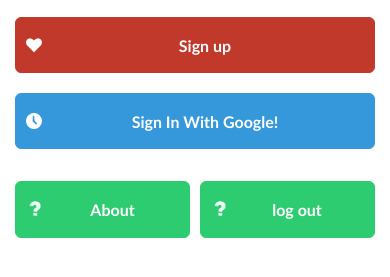
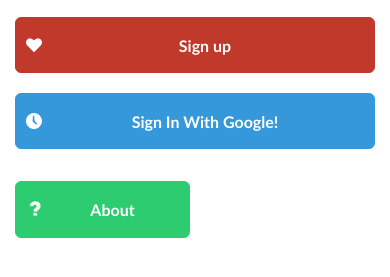
Before and after one commit to hugotorres/phonegap-diana, a plain HTML site: page index.html in a window 390 px wide. Shown: the part 233-510 px from the top of the page. Drawn offline with Linux system fonts and the light colour scheme; some packages are replaced by stand-ins of ours.

Commit message:
con logout funcionando

```diff
--- a/index.html
+++ b/index.html
@@ -30,7 +30,7 @@
 
                         <fieldset class="ui-grid-a">
                           <div class="ui-block-a"><a data-icon="ms-question" data-theme="g" href="#about-page"  data-role="button" >About</a></div>
-                            <div class="ui-block-b"><a data-icon="ms-question" data-theme="g" onclick="googlogout()"  data-role="button" >log out</a></div>
+                            <div id="logout"style="display:none;" class="ui-block-b"><a data-icon="ms-question" data-theme="g" onclick="googlogout()"  data-role="button" >log out</a></div>
                         </fieldset>
                     </div>
                 </div>
--- a/js/index.js
+++ b/js/index.js
@@ -19,8 +19,7 @@
 
  document.addEventListener("backbutton", onBackKeyDown, false);
 
-function googlogout (e){
-	e.preventDefault();
+function googlogout(){
 
     var ref = window.open('https://accounts.google.com/Logout?continue=http://google.com', '_blank', 'hidden=yes');
     setTimeout(function() {ref.close();}, 2000);
@@ -66,6 +65,7 @@
  	var loginB =$('#login');
  	loginB.hide();
  	$('#catalogo').show();
+ 	$('#logout').show();
 
  }
  var googleapi = {
```
